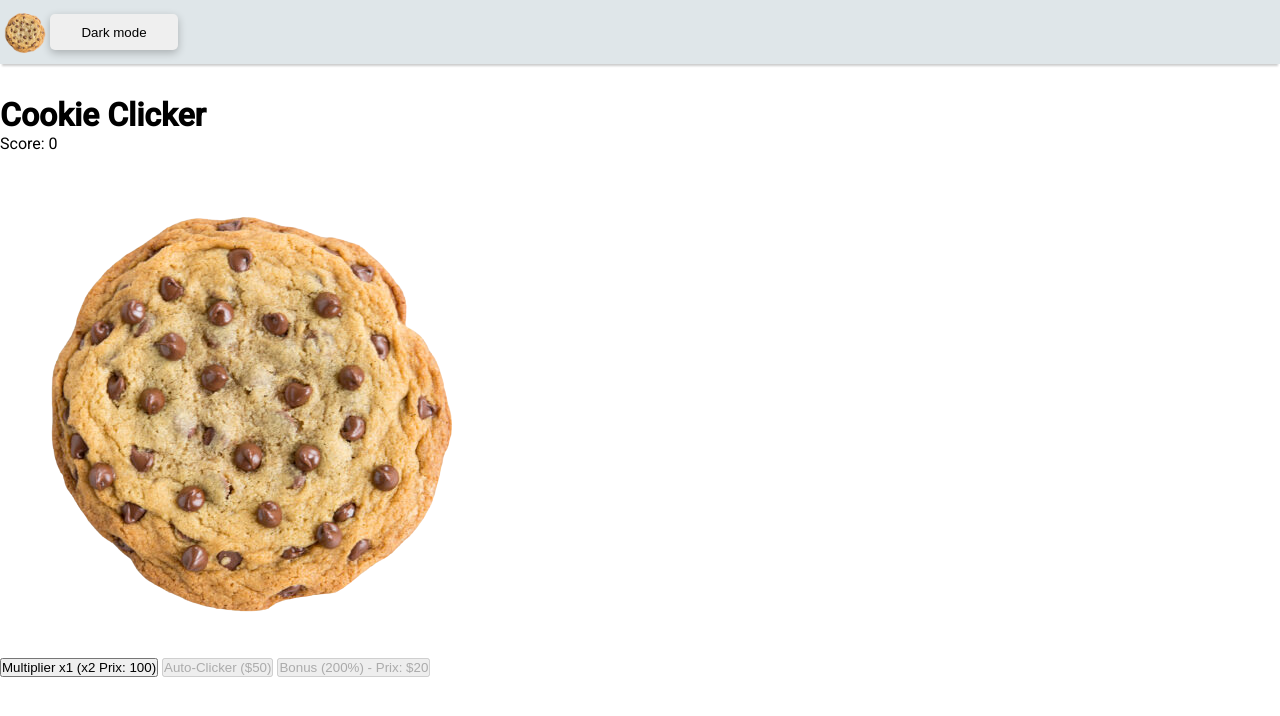
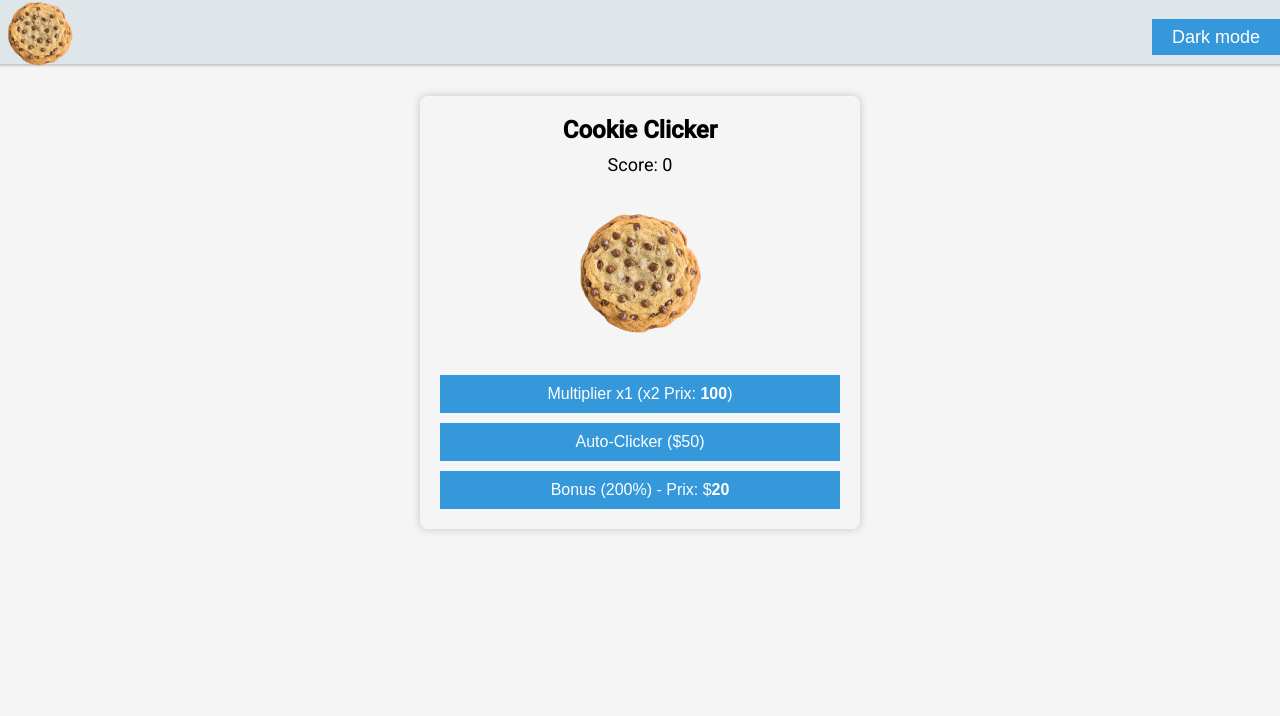
Before and after one commit to yannick2019/cookie-clicker, a plain HTML site: page index.html in a window 1280 px wide. Drawn offline with Linux system fonts and the light colour scheme.

Commit message:
mod styles.css => basic layout+reponsiveness

```diff
--- a/style.css
+++ b/style.css
@@ -1,41 +1,152 @@
 @import url('https://fonts.googleapis.com/css2?family=Montserrat&family=Poppins:wght@300&family=Roboto:wght@100;300;400;500&family=Rubik:wght@500&display=swap');
 
+/* reset some default styles */
 * {
     margin: 0;
     padding: 0;
-    box-sizing: border-box;
 }
 
 body {
     font-family: 'Roboto', sans-serif;
+    display: flex;
+    flex-direction: column;
+    align-items: center;
+    min-height: 100vh;
+    margin: 0;
+    padding: 0;
+    background-color: #f5f5f5;
 }
 
+/* Header */
 header {
-    background-color: #dfe6e9;
+    background-color: #dfe6e9; /* example color define later */
     height: 4rem;
+    display: flex;
+    justify-content: space-between;
+    align-items: center;
+    padding: 0 20px;
     width: 100%;
-    display: flex;
-    align-items: center;
-    text-align: center;
     box-shadow: 0 4px 2px -2px rgba(0, 0, 0, 0.2);
     margin-bottom: 2rem;
+    transition: background-color 0.3s ease; /* add transition for smooth color change */
 }
 
 header > img {
-    width: 50px;
+    width: 40px;
+    height: auto;
+    margin-right: 10px;
 }
 
 header > button {
-    display: inline-block;
-    width: 8rem;
+    width: auto;
     height: 2.2rem;
-    border: none;
-    border-radius: 5px;
-    box-shadow: rgba(0, 0, 0, 0.24) 0px 3px 8px;
-    cursor: pointer;
+    padding: 0 20px;
+    font-size: 14px;
 }
 
-strong {
-    font-weight: inherit;
+/* Content */
 
+.clicker-container {
+    box-shadow: 0 0 10px rgba(0, 0, 0, 0.2);
+    border-radius: 8px;
+    text-align: center;
+    padding: 20px;
+    max-width: 400px;
+    width: 100%;
 }
+
+h1 {
+    font-size: 24px;
+    margin: 0;
+}
+
+.score-container {
+    font-size: 18px;
+    margin-top: 10px;
+}
+
+.cookie-container {
+    display: flex;
+    justify-content: center;
+    align-items: center;
+    margin: 20px 0;
+}
+
+.cookie-container img {
+    width: 150px;
+    height: auto;
+}
+
+button {
+    font-size: 16px;
+    padding: 10px 20px;
+    background-color: #3498db; /* example color to be adjusted */
+    color: white;
+    border: none;
+    cursor: pointer;
+    margin-top: 10px;
+    width: 100%;
+}
+
+/* Responsive design for mobile */
+@media (max-width: 768px) {
+    header {
+        flex-direction: column;
+        text-align: center;
+    }
+
+    header > button {
+        width: 100%;
+        margin-top: 10px;
+    }
+
+    .clicker-container {
+        margin: 20px 0;
+    }
+
+    h1 {
+        font-size: 20px;
+    }
+
+    .score-container {
+        font-size: 16px;
+    }
+
+    .cookie-container img {
+        width: 100px;
+    }
+
+    button {
+        font-size: 14px;
+    }
+}
+
+/* Responsive design for tablet */
+@media (min-width: 769px) and (max-width: 1024px) {
+    header > img {
+        width: 60px;
+    }
+
+    header > button {
+        font-size: 16px;
+    }
+
+    .cookie-container img {
+        width: 125px;
+    }
+}
+
+/* Responsive design for desktop */
+@media (min-width: 1025px) {
+    header > img {
+        width: 80px;
+    }
+
+    header > button {
+        font-size: 18px;
+    }
+
+    .cookie-container img {
+        width: 150px;
+    }
+}
```
